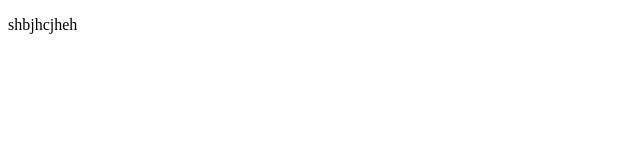
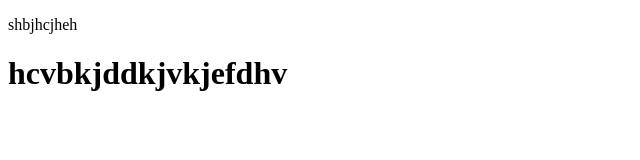
Before and after one commit to agrah-1024/dice, a plain HTML site: page index.html in a window 1280 px wide. Shown: the whole page, without its empty margins (0-640 px from the left). Drawn offline with Linux system fonts and the light colour scheme.

Commit message:
added a h tag

```diff
--- a/index.html
+++ b/index.html
@@ -7,5 +7,6 @@
 </head>
 <body>
     <p>shbjhcjheh</p>
+    <h1>hcvbkjddkjvkjefdhv</h1>
 </body>
 </html>
```
